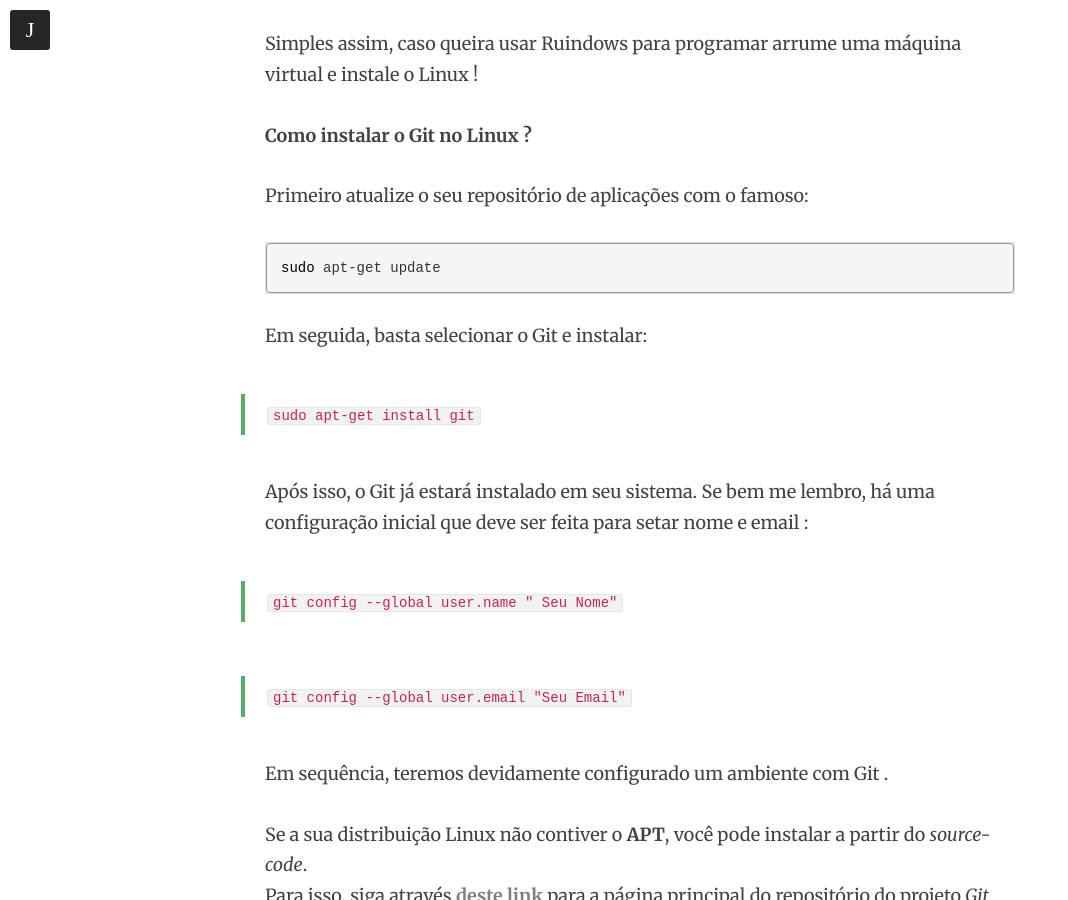
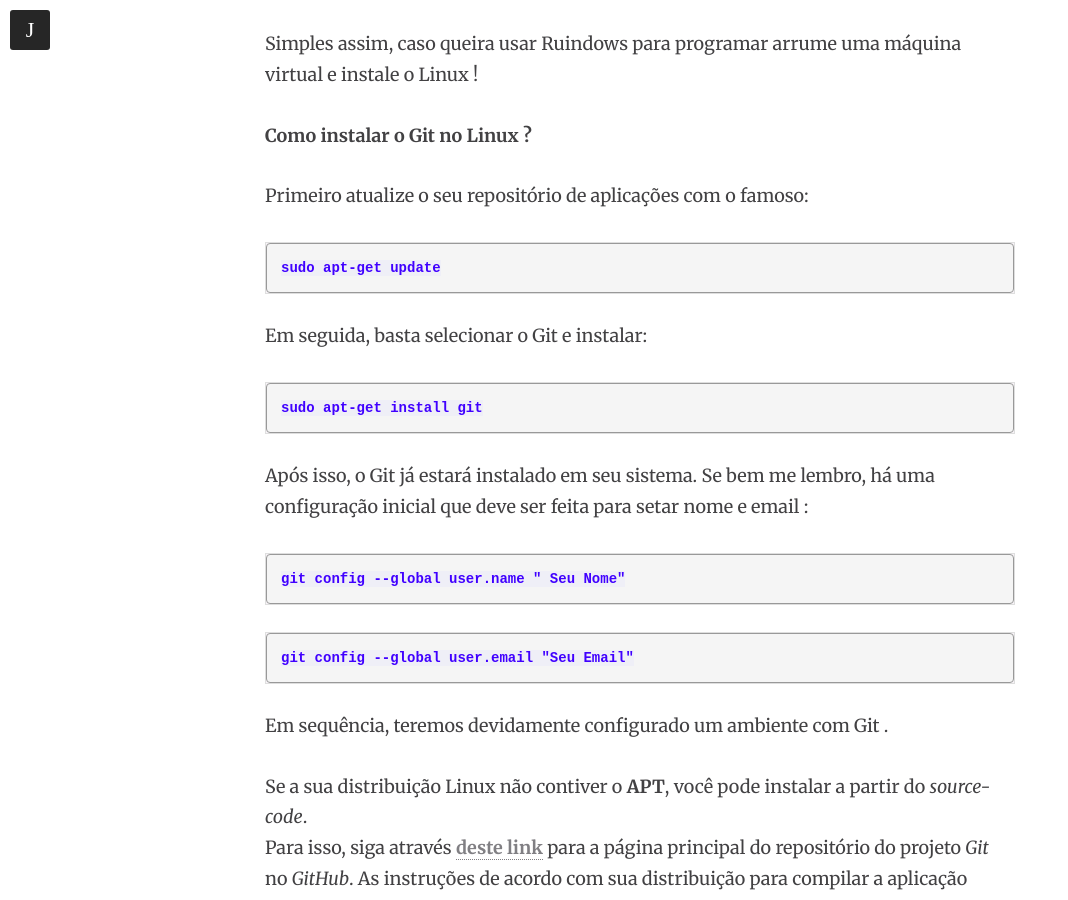
Before and after one commit to jhoemrs/old_theme, a Jekyll site: the page built from _posts/2016-02-01-usando-git-github.md, in a window 1280 px wide and 900 px high, scrolled down 2526 px. Shown: the whole window, without its empty margins (0-1068 px from the left). Built offline with Jekyll 4.4.1, drawn with Linux system fonts in a browser that asks for light colours; nearby versions of some CDN libraries; comment, search, counter and statistics services are not loaded.

Commit message:
Fix Console Pygments.

```diff
--- a/_posts/2016-02-01-usando-git-github.md
+++ b/_posts/2016-02-01-usando-git-github.md
@@ -50,19 +50,25 @@
 
 Primeiro atualize o seu repositório de aplicações com o famoso:
 
-{% highlight bash %}
+{% highlight console %}
 sudo apt-get update
 {% endhighlight %}
 
 Em seguida, basta selecionar o Git e instalar:
 
-> `sudo apt-get install git`
+{% highlight console %}
+sudo apt-get install git
+{% endhighlight %}
 
 Após isso, o Git já estará instalado em seu sistema. Se bem me lembro, há uma configuração inicial que deve ser feita para setar nome e email :
 
->`git config --global user.name " Seu Nome"`
+{% highlight console %}
+git config --global user.name " Seu Nome"
+{% endhighlight %}
 
-> `git config --global user.email "Seu Email"`
+{% highlight console %}
+git config --global user.email "Seu Email"
+{% endhighlight %}
 
 Em sequência, teremos devidamente configurado um ambiente com Git .
 
```
